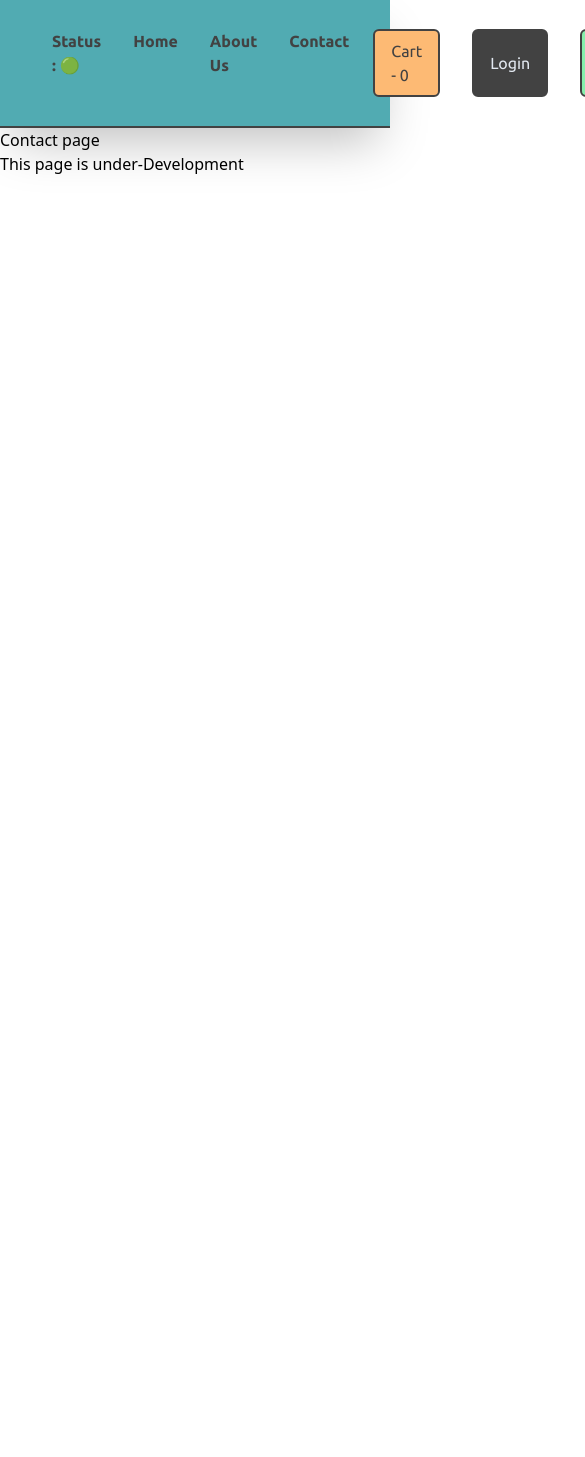
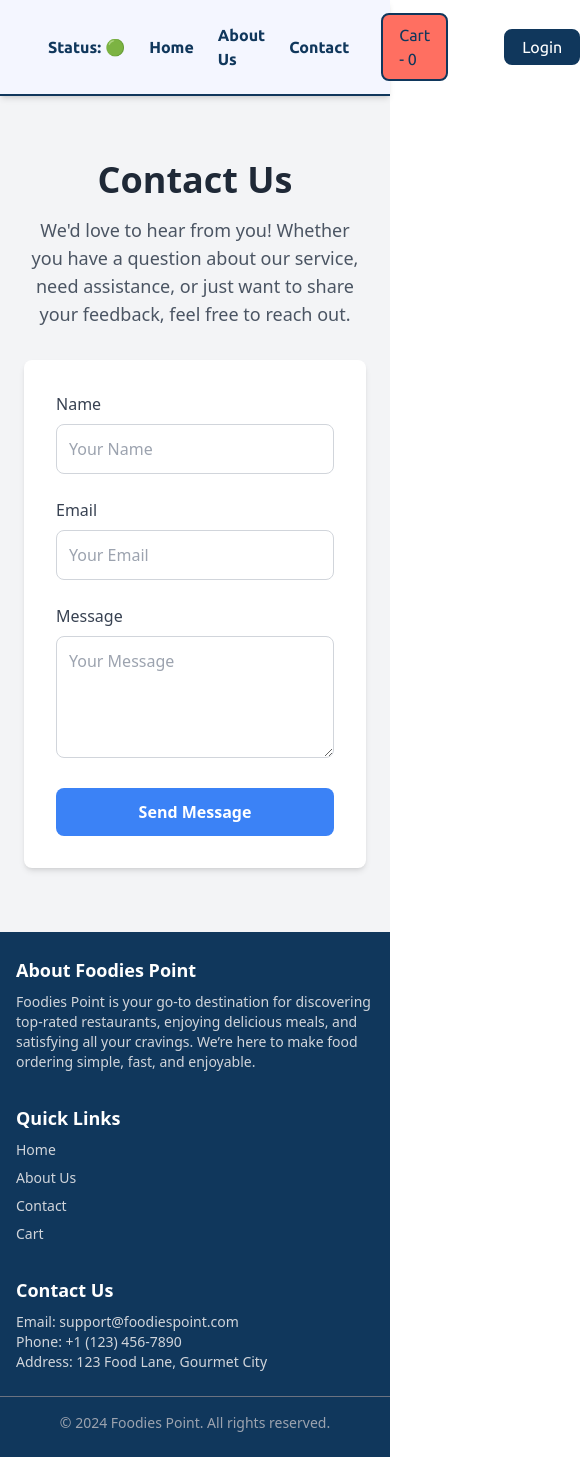
Before and after one commit to nishaaant/Foodies-Point, a React (Vite) app: page /contact in a window 390 px wide. Shown: the top 1457 px of the page, 585 px wide, since content can reach past the window. Before the commit the page ends 844 px from the top, so only its background shows below. Built offline with nearby package versions, Linux system fonts and the light colour scheme.

Commit message:
improved css

```diff
--- a/src/App.js
+++ b/src/App.js
@@ -11,6 +11,7 @@ import Cart from "./components/Cart";
 import UserContext from "./utils.js/UserContext";
 import { Provider } from "react-redux";
 import appStore from "./utils.js/appStore";
+import Footer from "./components/Footer";
 
 
 const Applayout = () => {
@@ -30,9 +31,12 @@ const Applayout = () => {
     return (
         <Provider store={appStore}>
             <UserContext.Provider value ={{loggedInUser: userName, setUserName}}>
-                <div className="mainapp">
+                <div className="flex flex-col min-h-screen">
                     <Header />
+                    <div className="flex-grow">
                     <Outlet />
+                    </div>
+                    <Footer />
                 </div>
             </UserContext.Provider>
         </Provider>
--- a/src/components/About.js
+++ b/src/components/About.js
@@ -1,9 +1,33 @@
 const About = () => {
     return (
-        <div>
-            <h1>About Us Page</h1>
-            <h2>This page is under-Development</h2>
+        <div className="bg-gray-100 py-16 px-6">
+          <div className="container mx-auto text-center">
+            <h2 className="text-4xl font-bold text-[#10375C] mb-4">About Foodies Point</h2>
+            <p className="text-lg text-gray-600 mb-6">
+              Welcome to <span className="text-blue-500 font-bold">Foodies Point</span>, your ultimate destination for exploring and ordering food from top-rated restaurants near you! We make it easy to find your favorite dishes and try new cuisines, all from the comfort of your home.
+            </p>
+            <div className="grid md:grid-cols-2 gap-8 mt-8">
+              <div className="bg-white p-6 shadow-lg rounded-lg">
+                <h3 className="text-2xl font-semibold text-[#10375C] mb-3">Our Mission</h3>
+                <p className="text-gray-600">
+                  At Foodies Point, our mission is to connect food lovers with the best dining options in their area. We aim to deliver convenience, quality, and a wide variety of cuisines right to your doorstep.
+                </p>
+              </div>
+              <div className="bg-white p-6 shadow-lg rounded-lg">
+                <h3 className="text-2xl font-semibold text-[#10375C] mb-3">Why Choose Us?</h3>
+                <ul className="text-gray-600 space-y-2">
+                  <li>🍔 Access to top-rated restaurants</li>
+                  <li>🚀 Fast and reliable delivery services</li>
+                  <li>🌟 User-friendly platform for browsing and ordering</li>
+                  <li>💳 Secure and flexible payment options</li>
+                </ul>
+              </div>
+            </div>
+            <p className="text-[#10375C] mt-8 font-medium">
+              Whether you're craving a quick snack or planning a feast, Foodies Point has got you covered!
+            </p>
+          </div>
         </div>
-    )
+      );
 }
 export default About;
--- a/src/components/Cart.js
+++ b/src/components/Cart.js
@@ -3,27 +3,40 @@ import ItemList from "./ItemList";
 import { clearCart } from "../utils.js/cartSlice";
 
 const Cart = () => {
+  const dispatch = useDispatch();
+  const cartItems = useSelector((store) => store.cart.items);
 
-  const dispatch = useDispatch();
+  const handleClearCart = () => {
+    if (cartItems.length > 0) {
+      dispatch(clearCart());
+      alert("Cart has been cleared!");
+    } else {
+      alert("Cart is already empty.");
+    }
+  };
 
-  const cartItem = useSelector((store)=> store.cart.items)
-    return (
-      <div className="mx-auto p-2 w-8/12">
-        <div className="flex justify-between">
-        <h1 className="font-bold text-2xl">Cart</h1>
-        <button className="m-2 p-2 bg-black text-white rounded-lg"
-        onClick={()=> {
-          dispatch(clearCart())
-        }}>
-          Clear cart
+  return (
+    <div className="mx-auto p-4 w-8/12">
+      <div className="flex justify-between items-center border-b pb-2 mb-4">
+        <h1 className="font-bold text-3xl">Your Cart</h1>
+        <button
+          className="p-2 bg-red-500 text-white rounded-lg hover:bg-red-600 transition duration-300"
+          onClick={handleClearCart}
+        >
+          Clear Cart
         </button>
+      </div>
+      {cartItems.length === 0 ? (
+        <h2 className="text-xl text-gray-600 text-center mt-8">
+          Your cart is empty! Add some delicious items to proceed. 🍔
+        </h2>
+      ) : (
+        <div>
+          <ItemList items={cartItems} />
         </div>
-        {cartItem == 0 && <h1>Cart is Empty - Please add some Items</h1>}
-        <div>
-          <ItemList items = {cartItem}/>
-        </div>
-      </div>
-    )
-  }
+      )}
+    </div>
+  );
+};
 
-  export default Cart;
+export default Cart;
--- a/src/components/Contact.js
+++ b/src/components/Contact.js
@@ -1,10 +1,99 @@
+import React, { useState } from "react";
+
 const Contact = () => {
+  const [formData, setFormData] = useState({
+    name: "",
+    email: "",
+    message: "",
+  });
+
+  const handleChange = (e) => {
+    const { name, value } = e.target;
+    setFormData({ ...formData, [name]: value });
+  };
+
+  const handleSubmit = (e) => {
+    e.preventDefault();
+    console.log("Form Submitted:", formData);
+    alert("Thank you for contacting us!");
+    setFormData({ name: "", email: "", message: "" });
+  };
+
   return (
-    <div>
-      Contact page
-      <h1>This page is under-Development</h1>
+    <div className="bg-gray-100 py-16 px-6">
+      <div className="container mx-auto text-center">
+        <h2 className="text-4xl font-bold text-gray-800 mb-4">Contact Us</h2>
+        <p className="text-lg text-gray-600 mb-8">
+          We'd love to hear from you! Whether you have a question about our service, need assistance, or just want to share your feedback, feel free to reach out.
+        </p>
+        <form
+          onSubmit={handleSubmit}
+          className="bg-white p-8 rounded-lg shadow-md max-w-lg mx-auto"
+        >
+          <div className="mb-6">
+            <label
+              htmlFor="name"
+              className="block text-left text-gray-700 font-medium mb-2"
+            >
+              Name
+            </label>
+            <input
+              type="text"
+              id="name"
+              name="name"
+              value={formData.name}
+              onChange={handleChange}
+              required
+              className="w-full border border-gray-300 rounded-lg p-3 focus:ring-2 focus:ring-blue-400 focus:outline-none"
+              placeholder="Your Name"
+            />
+          </div>
+          <div className="mb-6">
+            <label
+              htmlFor="email"
+              className="block text-left text-gray-700 font-medium mb-2"
+            >
+              Email
+            </label>
+            <input
+              type="email"
+              id="email"
+              name="email"
+              value={formData.email}
+              onChange={handleChange}
+              required
+              className="w-full border border-gray-300 rounded-lg p-3 focus:ring-2 focus:ring-blue-400 focus:outline-none"
+              placeholder="Your Email"
+            />
+          </div>
+          <div className="mb-6">
+            <label
+              htmlFor="message"
+              className="block text-left text-gray-700 font-medium mb-2"
+            >
+              Message
+            </label>
+            <textarea
+              id="message"
+              name="message"
+              value={formData.message}
+              onChange={handleChange}
+              required
+              rows="4"
+              className="w-full border border-gray-300 rounded-lg p-3 focus:ring-2 focus:ring-blue-400 focus:outline-none"
+              placeholder="Your Message"
+            ></textarea>
+          </div>
+          <button
+            type="submit"
+            className="w-full bg-blue-500 text-white font-bold py-3 rounded-lg hover:bg-blue-600 transition duration-300"
+          >
+            Send Message
+          </button>
+        </form>
+      </div>
     </div>
-  )
-}
+  );
+};
 
 export default Contact;
--- /dev/null
+++ b/src/components/Footer.js
@@ -0,0 +1,63 @@
+const Footer = () => {
+  return (
+    <footer className="bg-[#10375C] text-white py-6">
+      <div className="max-w-7xl mx-auto px-4 grid grid-cols-1 sm:grid-cols-3 gap-8">
+        {/* Column 1: About Us */}
+        <div>
+          <h2 className="font-bold text-lg mb-2">About Foodies Point</h2>
+          <p className="text-sm text-gray-300">
+            Foodies Point is your go-to destination for discovering top-rated
+            restaurants, enjoying delicious meals, and satisfying all your
+            cravings. We’re here to make food ordering simple, fast, and
+            enjoyable.
+          </p>
+        </div>
+
+        {/* Column 2: Quick Links */}
+        <div>
+          <h2 className="font-bold text-lg mb-2">Quick Links</h2>
+          <ul className="space-y-2 text-sm text-gray-300">
+            <li>
+              <a href="/" className="hover:text-yellow-400 transition">
+                Home
+              </a>
+            </li>
+            <li>
+              <a href="/about" className="hover:text-yellow-400 transition">
+                About Us
+              </a>
+            </li>
+            <li>
+              <a href="/contact" className="hover:text-yellow-400 transition">
+                Contact
+              </a>
+            </li>
+            <li>
+              <a href="/cart" className="hover:text-yellow-400 transition">
+                Cart
+              </a>
+            </li>
+          </ul>
+        </div>
+
+        {/* Column 3: Contact Information */}
+        <div>
+          <h2 className="font-bold text-lg mb-2">Contact Us</h2>
+          <p className="text-sm text-gray-300">Email: support@foodiespoint.com</p>
+          <p className="text-sm text-gray-300">Phone: +1 (123) 456-7890</p>
+          <p className="text-sm text-gray-300">
+            Address: 123 Food Lane, Gourmet City
+          </p>
+        </div>
+      </div>
+
+      <div className="border-t border-gray-500 mt-6 pt-4">
+        <p className="text-center text-sm text-gray-400">
+          © 2024 Foodies Point. All rights reserved.
+        </p>
+      </div>
+    </footer>
+  );
+};
+
+export default Footer;
--- a/src/components/Header.js
+++ b/src/components/Header.js
@@ -1,49 +1,92 @@
 import { LOGO_URL } from "../utils.js/constants";
-import { useContext, useState } from "react";
+import { useContext, useEffect, useState } from "react";
 import { Link } from "react-router-dom";
 import useOnlineStatus from "../utils.js/useOnlineStatus";
 import UserContext from "../utils.js/UserContext";
 import { useSelector } from "react-redux";
 
+const Header = () => {
+  const [btnNameReact, setBtnNameReact] = useState("Login");
+  const onlineStatus = useOnlineStatus();
+  const { loggedInUser } = useContext(UserContext);
+  const cartItems = useSelector((store) => store.cart.items);
 
-const Header = () => {
-    const [btnNameReact, setBtnNameReact] = useState("Login")
-    const onlineStatus = useOnlineStatus();
+  // Blur effect
+  const [isBlurred, setIsBlurred] = useState(false);
 
-    const { loggedInUser } = useContext(UserContext)
+  useEffect(() => {
+    const handleScroll = () => {
+      if (window.scrollY > 50) {
+        setIsBlurred(true);
+      } else {
+        setIsBlurred(false);
+      }
+    };
+    window.addEventListener("scroll", handleScroll);
 
-    const cartItems = useSelector((store) => store.cart.items)
-
+    return () => {
+      window.removeEventListener("scroll", handleScroll);
+    };
+  }, []);
 
   return (
-        <div className="p-1 w-full h-32 header flex justify-between items-center bg-[#51abb2] shadow-2xl border-b-2 border-[#424242] text-[#424242] font-ubuntu sticky top-0 ">
+    <nav
+      className={`sticky top-0 left-0 w-full z-50 transition-all duration-300 ${
+        isBlurred ? "bg-white/80 backdrop-blur-md shadow-lg" : "bg-[#F4F6FF] shadow-md"
+      }`}
+    >
+      <div
+        className={`p-4 w-full h-24 flex justify-between items-center border-b-2 border-[#10375C] text-[#10375C] font-ubuntu transition-all duration-300`}
+      >
+        {/* Logo */}
         <div className="logo-container w-28 mx-4">
-                <Link to={"/"} className="custom-link"><img
-                    className="logo-img"
-                    src={LOGO_URL} /></Link>
+          <Link to={"/"} className="custom-link">
+            <img className="logo-img w-full" src={LOGO_URL} alt="Logo" />
+          </Link>
         </div>
+
+        {/* Navigation Items */}
         <div className="nav-items">
-                <ul className="flex">
-                    <li className="px-4 font-bold">Status : {onlineStatus ? "🟢" : "🔴"}</li>
-                    <li className="px-4 font-bold"><Link to={"/"} className="custom-link">Home</Link></li>
-                    <li className="px-4 font-bold"><Link to={"/about"} className="custom-link">About Us</Link></li>
-                    <li className="px-4 font-bold"><Link to={"/contact"} className="custom-link">Contact</Link></li>
-                    <li className="mx-2 px-4 py-2 bg-orange-300 text-[#424242] rounded-md border-2 border-[#424242] hover:bg-slate-200 hover:text-[#424242]"><Link to={"/cart"} className="custom-link">
+          <ul className="flex items-center gap-6">
+            <li className="font-bold flex items-center">
+              <span>Status:</span>
+              <span className="ml-1">{onlineStatus ? "🟢" : "🔴"}</span>
+            </li>
+            <li className="font-bold hover:text-blue-700">
+              <Link to={"/"} className="custom-link">
+                Home
+              </Link>
+            </li>
+            <li className="font-bold hover:text-blue-700">
+              <Link to={"/about"} className="custom-link">
+                About Us
+              </Link>
+            </li>
+            <li className="font-bold hover:text-blue-700">
+              <Link to={"/contact"} className="custom-link">
+                Contact
+              </Link>
+            </li>
+            <li className="mx-2 px-4 py-2 bg-[#FF6F61] text-[#10375C] rounded-lg border-2 border-[#10375C] hover:bg-[#E9EEF2] hover:text-[#10375C] transition-all duration-200">
+              <Link to={"/cart"} className="custom-link">
                 Cart - {cartItems.length}
-                    </Link></li>
-                    <button className="login-button mx-6 px-4 py-1 bg-[#424242] rounded-md border-2 border-[#424242] text-slate-200 hover:bg-slate-200 hover:text-[#424242]"
+              </Link>
+            </li>
+            <button
+              className="mx-6 px-4 py-1 bg-[#10375C] text-white rounded-lg border-2 border-[#10375C] hover:bg-slate-200 hover:text-[#10375C] transition-all duration-300"
               onClick={() => {
-                            btnNameReact == "Login"
-                                ? setBtnNameReact("Logout")
-                                : setBtnNameReact("Login")
-                        }}>{btnNameReact}
+                setBtnNameReact(btnNameReact === "Login" ? "Logout" : "Login");
+              }}
+            >
+              {btnNameReact}
             </button>
-                    <li className="mx-2 px-4 py-2 bg-green-300 text-[#424242] rounded-md border-2 border-[#424242] hover:bg-slate-200 hover:text-[#424242]">
+            <li className="px-4 py-2 bg-[#35e22c] text-[#10375C] rounded-lg border-2 border-[#10375C] hover:bg-gray-200 transition-all duration-300">
               {loggedInUser}
             </li>
           </ul>
         </div>
       </div>
+    </nav>
   );
 };
 
--- a/src/components/ItemList.js
+++ b/src/components/ItemList.js
@@ -1,38 +1,48 @@
 import { useDispatch } from "react-redux";
 import { ITEM_IMG_URL } from "../utils.js/constants";
 import { addItem } from "../utils.js/cartSlice";
+
 const ItemList = ({ items }) => {
-    // console.log(items)
-    const dispatch = useDispatch()
+  const dispatch = useDispatch();
 
   return (
+    <div className="space-y-4">
+      {items.map((item) => (
+        <div
+          key={item?.card?.info?.id}
+          className="p-4 mx-auto w-11/12 bg-white shadow-md rounded-lg flex justify-between items-center border border-gray-200 hover:shadow-lg transition-shadow duration-300"
+        >
+          {/* Item Info */}
+          <div className="w-9/12">
+            <h3 className="font-bold text-lg text-[#10375C]">
+              {item?.card?.info?.name}
+            </h3>
+            <p className="text-md text-gray-600">
+              ₹{item?.card?.info?.price / 100 || item?.card?.info?.defaultPrice / 100}
+            </p>
+            <p className="text-sm text-gray-500 mt-2">{item?.card?.info?.description}</p>
+          </div>
 
-        <div>
-            {items.map((item) => (
-                <div key = {item?.card?.info?.id} className="p-2 mx-auto my-2 h-32 w-11/12 border-b-2 border-slate">
-                    <div className="mb-4 text-left flex justify-between">
-                        <div className="w-10/12">
-                            <span className="font-bold text-md">
-                                {item?.card?.info?.name}
-                            </span>
-                            <span className="text-md">- ₹{item?.card?.info?.price / 100 || item?.card?.info?.defaultPrice / 100}
-                            </span>
-                            <p className="text-sm my-4">{item?.card?.info?.description}</p>
-                        </div>
-                        <div className="w-2/12">
-                            <button className="bg-[#424242] rounded-md border-2 border-[#424242] text-slate-200 hover:bg-slate-200 hover:text-[#424242] p-1 absolute"
+          {/* Image and Add Button */}
+          <div className="w-3/12 text-center flex flex-col items-center">
+            <img
+              src={ITEM_IMG_URL + item.card.info.imageId}
+              alt={item?.card?.info?.name}
+              className="w-20 h-20 rounded-md object-cover mb-2"
+            />
+            <button
+              className="bg-[#10375C] text-white font-semibold px-4 py-1 rounded-lg hover:bg-yellow-400 hover:text-[#10375C] transition-all duration-300"
               onClick={() => {
-                                    dispatch(addItem(item))
-                                }}>
-                                Add+
+                dispatch(addItem(item));
+              }}
+            >
+              Add +
             </button>
-                            <img src={ITEM_IMG_URL + item.card.info.imageId}
-                                className="w-9/12"></img>
-                        </div>
           </div>
         </div>
       ))}
     </div>
-    )
-}
+  );
+};
+
 export default ItemList;
--- a/src/components/RestaurantCategory.js
+++ b/src/components/RestaurantCategory.js
@@ -1,20 +1,42 @@
 import { useState } from "react";
 import ItemList from "./ItemList";
-const RestaurantCategory = ({data}) => {
-    const [showItems, setShowItems] = useState(false)
-    const handleClick = () =>{
-        setShowItems(!showItems)
-    }
 
-    // console.log(data)
-    return (<div className="mx-auto my-6 w-8/12">
-    <div className="p-2 h-12 shadow-lg flex justify-between cursor-pointer"
-    onClick={handleClick}>
-        <h1 className="font-bold">{data.title}({data.itemCards.length})</h1>
-        <h1>🔻</h1>
+const RestaurantCategory = ({ data }) => {
+  const [showItems, setShowItems] = useState(false);
+
+  const handleClick = () => {
+    setShowItems(!showItems);
+  };
+
+  return (
+    <div className="mx-auto my-6 w-8/12">
+      {/* Category Header */}
+      <div
+        className={`p-4 bg-white rounded-lg shadow-md flex justify-between items-center cursor-pointer border border-gray-200 hover:shadow-lg transition-shadow duration-300 ${
+          showItems ? "bg-yellow-50" : ""
+        }`}
+        onClick={handleClick}
+      >
+        <h1 className="font-semibold text-lg text-[#10375C]">
+          {data.title} ({data.itemCards.length})
+        </h1>
+        <span
+          className={`text-xl font-bold transform transition-transform duration-300 ${
+            showItems ? "rotate-180" : ""
+          }`}
+        >
+          🔻
+        </span>
+      </div>
+
+      {/* Item List */}
+      {showItems && (
+        <div className="mt-4">
+          <ItemList items={data.itemCards} />
+        </div>
+      )}
     </div>
+  );
+};
 
-    {showItems && <ItemList items ={data.itemCards}/>}
-    </div>)
-}
 export default RestaurantCategory;
--- a/src/components/Restaurantcard.js
+++ b/src/components/Restaurantcard.js
@@ -1,17 +1,37 @@
 import { IMG_URL } from "../utils.js/constants";
 
 const Restaurantcard = (props) => {
-    const{resData} = props;
-    const{cloudinaryImageId,name,avgRating,cuisines,areaName} = resData?.info;
+  const { resData } = props;
+  const { cloudinaryImageId, name, avgRating, cuisines, areaName } = resData?.info;
 
-    return (
-        <div className = "p-2 mx-6 my-4 w-[270px] h-[420px] rounded-md border-[#424242] shadow-xl bg-[#E9EFEC]  hover:border-2">
-            <img className = "h-52 w-full rounded-lg" src = {IMG_URL+cloudinaryImageId} />
-            <h3 className = "res-name my-2 font-black text-xl">{name}</h3>
-            <h4 className = "ratings">{avgRating}⭐</h4>
-            <h5 className = "tags">{cuisines.join(", ")}</h5>
-            <h5 className = "areaname">{areaName}</h5>
-        </div>
-    )
-}
+  return (
+    <div className="p-4 mx-4 my-4 w-[270px] h-[440px] rounded-lg border border-gray-300 shadow-lg bg-white hover:shadow-xl hover:border-[#10375C] transition-all duration-300">
+      {/* Restaurant Image */}
+      <img
+        className="h-48 w-full rounded-md object-cover"
+        src={IMG_URL + cloudinaryImageId}
+        alt={name}
+      />
+
+      {/* Restaurant Details */}
+      <div className="mt-4">
+        <h3 className="font-bold text-xl text-[#10375C] truncate">{name}</h3>
+        <p
+          className={`text-sm font-medium mt-2 ${
+            avgRating >= 4
+              ? "text-green-600"
+              : avgRating >= 3
+              ? "text-yellow-600"
+              : "text-red-600"
+          }`}
+        >
+          {avgRating} ⭐
+        </p>
+        <p className="text-gray-500 text-sm mt-2 truncate">{cuisines.join(", ")}</p>
+        <p className="text-gray-400 text-sm mt-1">{areaName}</p>
+      </div>
+    </div>
+  );
+};
+
 export default Restaurantcard;
--- a/src/utils.js/constants.js
+++ b/src/utils.js/constants.js
@@ -1,4 +1,4 @@
 export const IMG_URL = "https://media-assets.swiggy.com/swiggy/image/upload/fl_lossy,f_auto,q_auto,w_660/";
-export const LOGO_URL = "https://i.ibb.co/LdKsFbW/Foodies-Point.jpg";
+export const LOGO_URL = "https://i.ibb.co/g3JMBSH/Foodies-Point-processed.png";
 export const RES_API = "https://www.swiggy.com/dapi/menu/pl?page-type=REGULAR_MENU&complete-menu=true&lat=28.5649034&lng=77.2403317&restaurantId=";
 export const ITEM_IMG_URL = "https://media-assets.swiggy.com/swiggy/image/upload/fl_lossy,f_auto,q_auto,w_300,h_300,c_fit/";
```
Also changed, not shown: src/components/Body.js (+50 -39 lines), src/components/Restaurantmenu.js (+38 -27 lines). Lines whose indentation alone changed are shown as unchanged.
